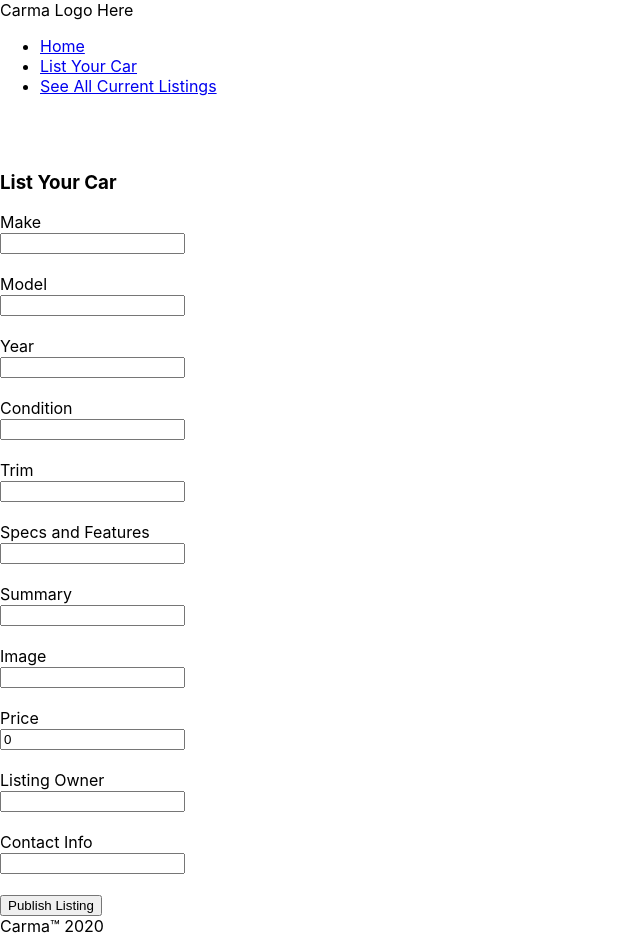
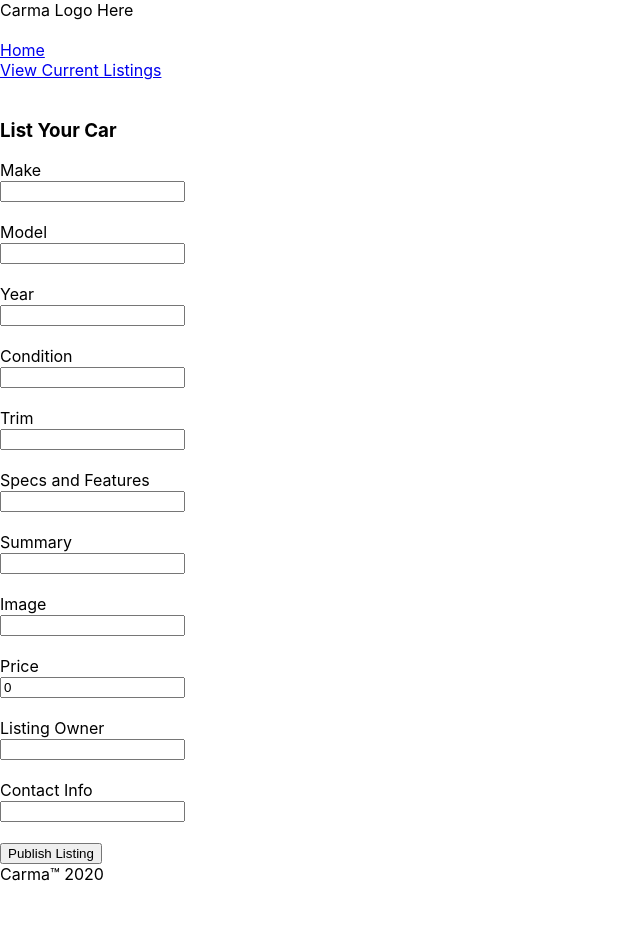
Before and after one commit to rgonzalez12/carma-frontend, a React (Create React App) app: page /cars/new in a window 1280 px wide. Shown: the whole page, without its empty margins (0-640 px from the left). After the commit the page ends 884 px from the top, so only its background shows below. Built offline with nearby package versions, Linux system fonts and the light colour scheme.

Commit message:
added additonal styling

```diff
--- a/src/App.js
+++ b/src/App.js
@@ -4,7 +4,6 @@ import Header from './components/Header'
 import HomePage from './containers/HomePage'
 import NewCar from './containers/NewCar'
 import Cars from './containers/Cars'
-import NavBar from './components/NavBar'
 import Footer from './components/Footer'
 import './App.css';
 
@@ -14,12 +13,12 @@ class App extends Component {
       <Router>
         <Header />
         <div id="primary-container">
-          <NavBar />
            <Switch>
              <Route exact path="/" component={ HomePage } />
              <Route exact path="/cars" component={ Cars } />
              <Route exact path="/cars/new" component={ NewCar } />
            </Switch>
+
         </div>
         <Footer />
       </Router>
--- a/src/containers/Cars.js
+++ b/src/containers/Cars.js
@@ -1,5 +1,6 @@
 import React, { Component } from 'react'
 import CarCard from '../components/CarCard'
+
 import { connect } from 'react-redux'
 import { fetchCarListings, addCar } from '../actions'
 
@@ -12,7 +13,13 @@ class Cars extends Component {
     render() {
       const carsList = this.props.cars.map((c, id) => < CarCard key={id} car={c} />)
         return(
+
           <div className="cars-container">
+            <br></br>
+            <a className="home-page-nav-link" href="/">Home</a><br></br>
+            <a className="home-page-nav-link" href="/cars/new">List Your Car</a><br></br>
+            <br></br>
+
             { carsList }
           </div>
         )
--- a/src/containers/NewCar.js
+++ b/src/containers/NewCar.js
@@ -26,14 +26,17 @@ class NewCar extends Component {
     handleSubmit = e => {
         e.preventDefault()
         this.props.addCar(this.state)
-        document.getElementById('new-listing-form').reset()
+        document.getElementById('new-listing-form')
         this.props.history.push('/cars')
     }
 
     render() {
         return (
             <div id="new-listing-form">
-            <form id="new-listing" onSubmit={this.handleSubmit}>
+            <form id="new-listing-form" onSubmit={this.handleSubmit}>
+            <br></br>
+            <a className="home-page-nav-link" href="/">Home</a><br></br>
+            <a className="home-page-nav-link" href="/cars">View Current Listings</a>
             <br /> <br />
             <h3>List Your Car</h3>
             <label>Make</label> <br />
--- a/src/index.css
+++ b/src/index.css
@@ -28,6 +28,12 @@ code {
 }
 
 .nav-link {
+
+}
+
+footer {
+  position: relative;
+  bottom: 0;
 }
 
 img {
```
